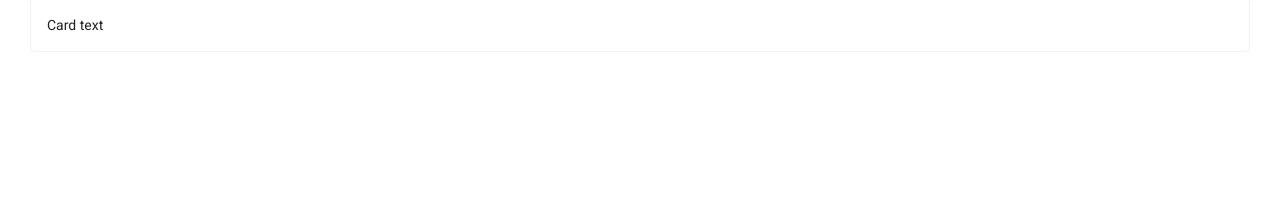
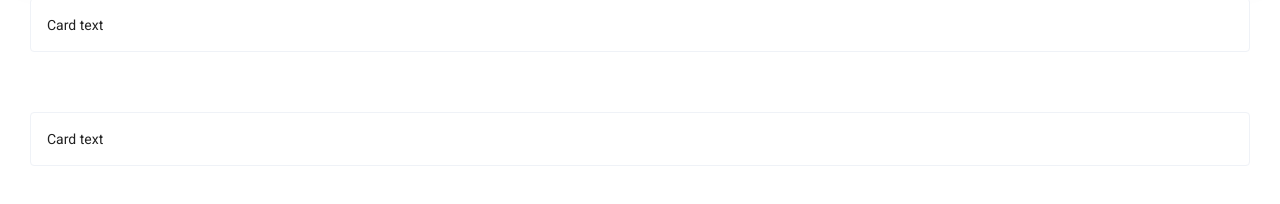
Before and after one commit to Nurdaulet1993/shop, an Angular app: page / in a window 1280 px wide. Shown: the part 300-504 px from the top of the page. Built offline with nearby package versions, Linux system fonts and the light colour scheme.

Commit message:
Style structure utils

```diff
--- a/src/app/app.component.html
+++ b/src/app/app.component.html
@@ -15,4 +15,7 @@
   <div style="padding: 30px">
     <mat-card class="hover-translate-y-n10 hover-shadow-1">Card text</mat-card>
   </div>
+  <div style="padding: 30px">
+    <mat-card class="hover-shadow-1">Card text</mat-card>
+  </div>
 </div>
```
